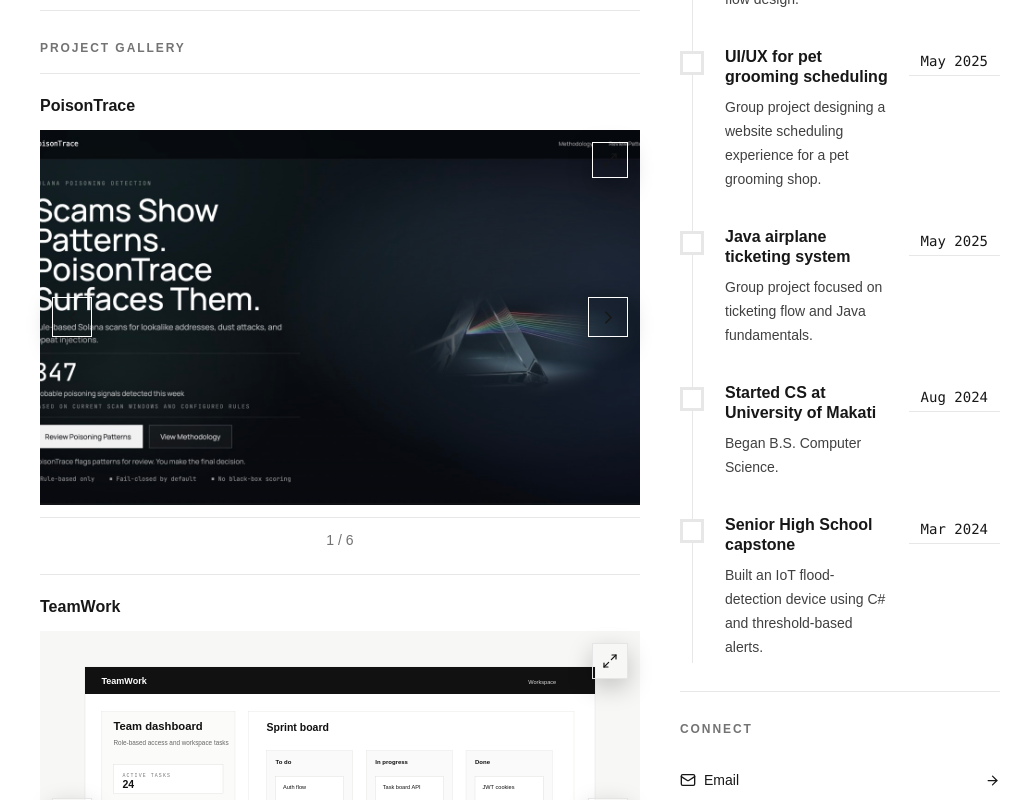
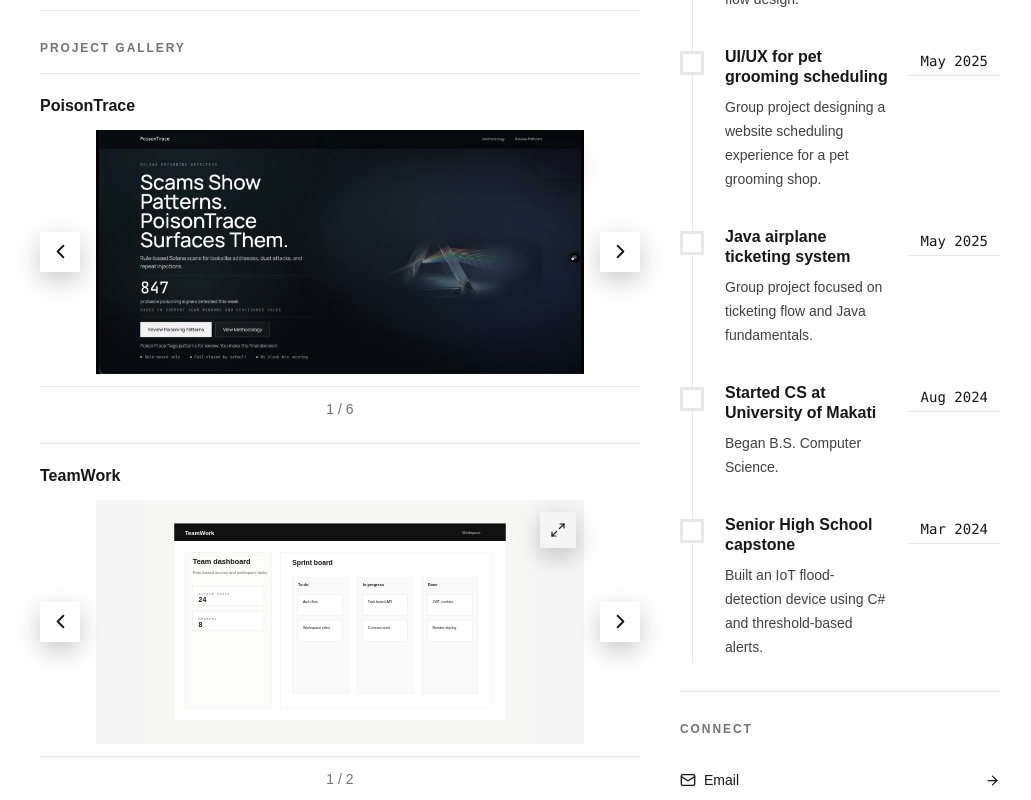
Before and after one commit to anjelo-a/anjelo-portfolio, a Next.js app: page / in a window 1280 px wide. Shown: the part 1720-2520 px from the top of the page, without its empty margins (120-1151 px from the left). Built offline with nearby package versions, Linux system fonts and the light colour scheme.

Commit message:
image visibility

```diff
--- a/src/components/lightbox-gallery.tsx
+++ b/src/components/lightbox-gallery.tsx
@@ -10,9 +10,8 @@ export function LightboxGallery({ images, title }: { images: string[]; title: st
   const [, startTransition] = useTransition();
   const current = images[index];
   const isPoisonTrace = title === "PoisonTrace";
-  const controlClass = isPoisonTrace
-    ? "border border-white bg-black/20 text-white shadow-[0_8px_24px_rgba(0,0,0,0.28)] transition hover:bg-black/35"
-    : "border border-neutral-200 bg-white text-neutral-950 shadow-[0_8px_24px_rgba(0,0,0,0.22)] transition hover:bg-white";
+  const frameClass = isPoisonTrace ? "bg-black" : "bg-neutral-100";
+  const controlClass = "bg-neutral-950 text-white shadow-[0_8px_24px_rgba(0,0,0,0.22)] transition hover:bg-neutral-800";
 
   const goPrevious = () => {
     startTransition(() => {
@@ -28,18 +27,18 @@ export function LightboxGallery({ images, title }: { images: string[]; title: st
   return (
     <>
       <div className="grid gap-3">
-        <div className="relative">
-          <div className="relative aspect-[16/10] w-full overflow-hidden bg-neutral-100">
-            <Image alt={`${title} screenshot ${index + 1}`} className="object-cover" fill sizes="(min-width: 1024px) 768px, calc(100vw - 56px)" src={current} />
+        <div className="relative px-12 sm:px-14">
+          <div className={`relative aspect-[2/1] w-full overflow-hidden ${frameClass}`}>
+            <Image alt={`${title} screenshot ${index + 1}`} className="object-contain" fill sizes="(min-width: 1024px) 768px, calc(100vw - 112px)" src={current} />
           </div>
-          <button aria-label="Open full image" className={`absolute right-3 top-3 grid h-9 w-9 place-items-center ${controlClass}`} onClick={() => setActive(true)} type="button">
+          <button aria-label="Open full image" className={`absolute right-16 top-3 grid h-9 w-9 place-items-center ${controlClass}`} onClick={() => setActive(true)} type="button">
             <Maximize2 size={16} strokeWidth={1.8} />
           </button>
-          <button aria-label="Previous image" className={`absolute left-3 top-1/2 grid h-10 w-10 -translate-y-1/2 place-items-center ${controlClass}`} onClick={goPrevious} type="button">
-            <ChevronLeft size={21} strokeWidth={1.9} />
+          <button aria-label="Previous image" className={`absolute left-0 top-1/2 grid h-10 w-10 -translate-y-1/2 place-items-center ${controlClass}`} onClick={goPrevious} type="button">
+            <ChevronLeft size={23} strokeWidth={2} />
           </button>
-          <button aria-label="Next image" className={`absolute right-3 top-1/2 grid h-10 w-10 -translate-y-1/2 place-items-center ${controlClass}`} onClick={goNext} type="button">
-            <ChevronRight size={21} strokeWidth={1.9} />
+          <button aria-label="Next image" className={`absolute right-0 top-1/2 grid h-10 w-10 -translate-y-1/2 place-items-center ${controlClass}`} onClick={goNext} type="button">
+            <ChevronRight size={23} strokeWidth={2} />
           </button>
         </div>
         <div className="flex justify-center border-t border-[var(--line)] pt-3">
@@ -55,7 +54,7 @@ export function LightboxGallery({ images, title }: { images: string[]; title: st
                 <X size={18} />
               </button>
             </div>
-            <div className="relative aspect-[16/10] bg-white">
+            <div className={`relative aspect-[2/1] ${frameClass}`}>
               <Image alt={`${title} enlarged screenshot`} className="object-contain" fill sizes="(min-width: 1024px) 1024px, calc(100vw - 32px)" src={current} />
               <button aria-label="Previous image" className={`absolute left-3 top-1/2 grid h-11 w-11 -translate-y-1/2 place-items-center ${controlClass}`} onClick={goPrevious} type="button">
                 <ChevronLeft size={22} strokeWidth={1.9} />
```
